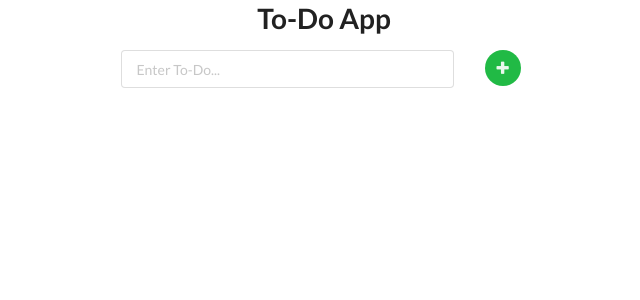
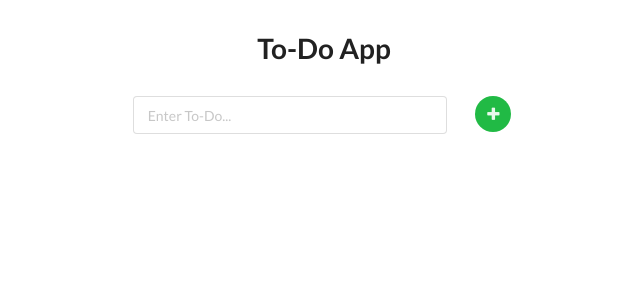
Before and after one commit to ikoinaris/To-Do-App, a React (Create React App) app: page / in a window 1280 px wide. Shown: the top 300 px of the page, without its empty margins (316-956 px from the left). Built offline with nearby package versions, Linux system fonts and the light colour scheme.

Commit message:
section component created to seperate main components

```diff
--- a/src/App.js
+++ b/src/App.js
@@ -1,12 +1,17 @@
 import React from 'react';
 import Form from "./components/Form"
+import Section from './components/Section';
 
 const apptTitle = "To-Do App"
 
 const App = () => {
     return <div className="ui container center aligned">
-        <h1>{apptTitle}</h1>
-        <Form />
+        <Section>
+            <h1>{apptTitle}</h1>
+        </Section>
+        <Section>
+            <Form />
+        </Section>
     </div>
 };
 
--- /dev/null
+++ b/src/components/Section.js
@@ -0,0 +1,11 @@
+import React from 'react';
+
+const Section = ({children}) => {
+    return (
+        <div style={{margin:"30px"}}>
+            {children}
+        </div>
+    )
+};
+
+export default Section;
```
